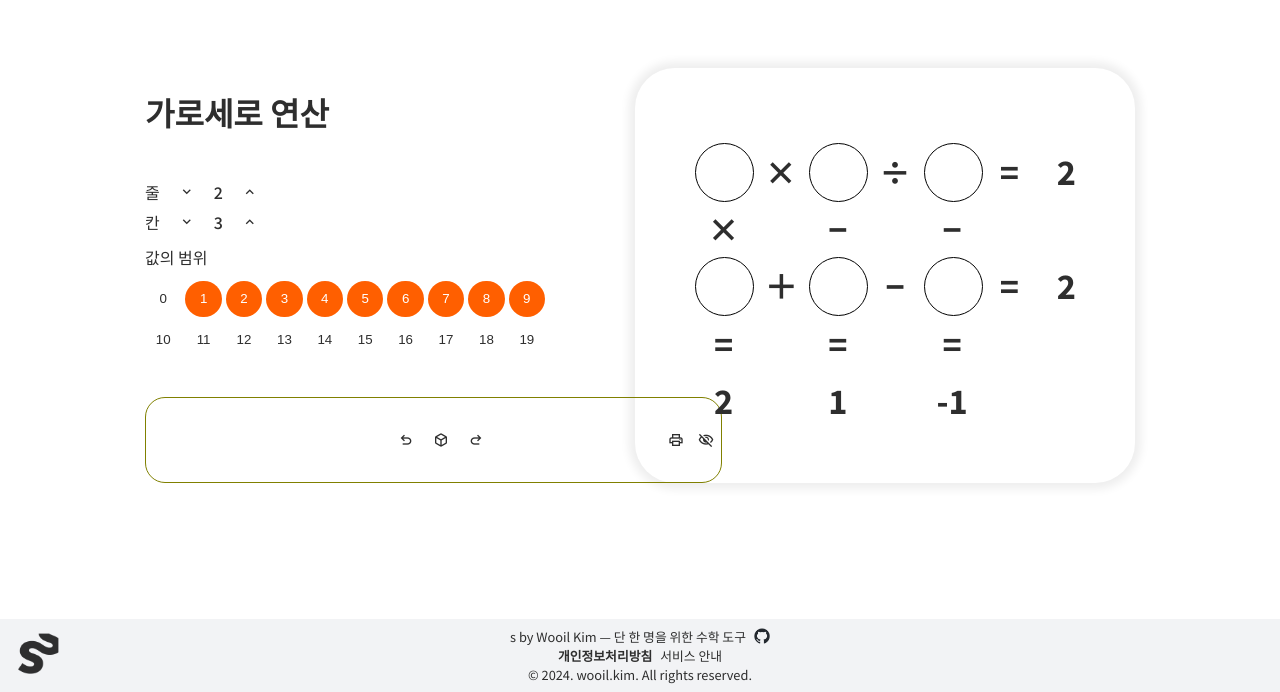
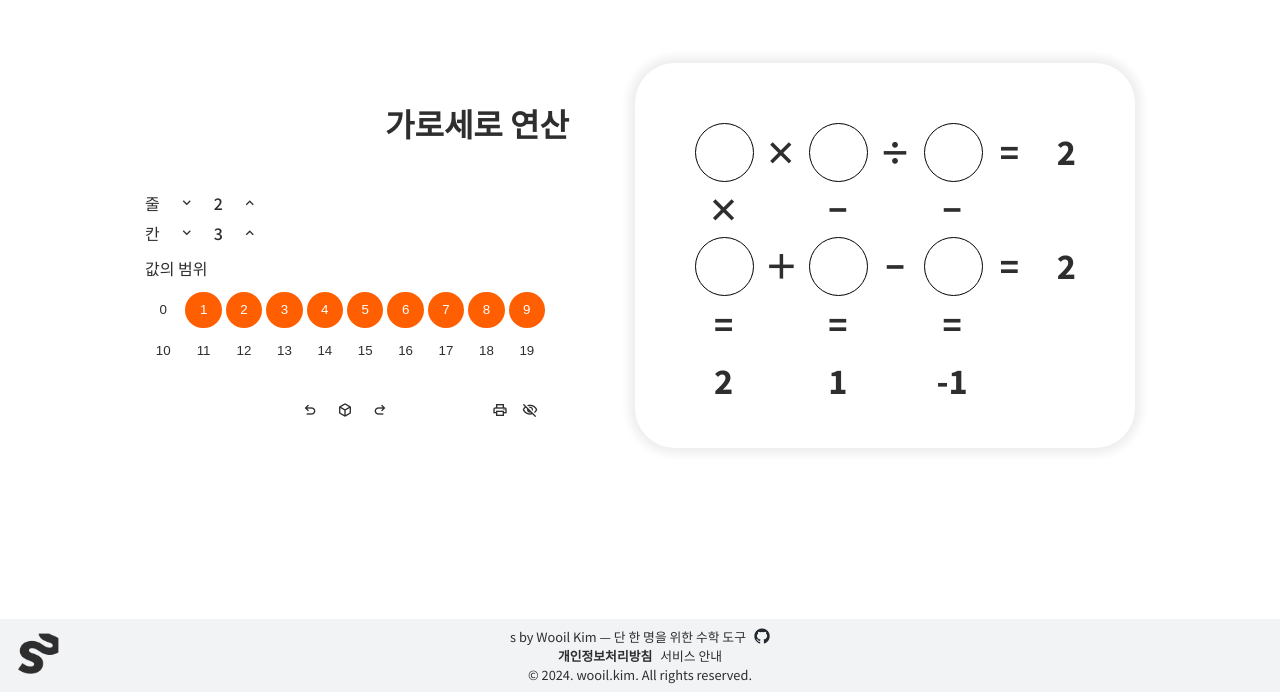
Before and after one commit to woooil/s, a React (Create React App) app: page /cross-math in a window 1280 px wide. Shown: the part 108-800 px from the top of the page. Built offline with nearby package versions, Linux system fonts and the light colour scheme.

Commit message:
fix: fix interrupt with existing app

```diff
--- a/src/apps/division-diagram/components/App.tsx
+++ b/src/apps/division-diagram/components/App.tsx
@@ -37,7 +37,8 @@ export default function App() {
   }
 
   return (
-    <div className="content">
+    <div className="division-diagram content">
+      <h1 className="title">분수의 나눗셈</h1>
       <Controller
         problem={problem}
         setProblem={gatedSetProblem}
--- a/src/apps/division-diagram/components/Axis.jsx
+++ b/src/apps/division-diagram/components/Axis.jsx
@@ -14,8 +14,11 @@ export default function Axis({ a, b, unit }) {
   return (
     <div className="axis">
       <div className="tick-container">
-        {[...Array(b + 1)].map(() => (
-          <div className="tick" />
+        {[...Array(b + 1)].map((_, idx) => (
+          <div
+            className="tick"
+            key={idx}
+          />
         ))}
       </div>
       <div className="line" />
--- a/src/apps/division-diagram/components/Chunk.jsx
+++ b/src/apps/division-diagram/components/Chunk.jsx
@@ -38,13 +38,22 @@ export default function Chunk({
   return (
     <div className="chunk">
       {[...Array(filled)].map((_, idx) => (
-        <Block type={FILLED} />
+        <Block
+          type={FILLED}
+          key={idx}
+        />
       ))}
       {[...Array(shaded)].map((_, idx) => (
-        <Block type={SHADED} />
+        <Block
+          type={SHADED}
+          key={idx}
+        />
       ))}
-      {[...Array(n - filled - shaded)].map(() => (
-        <Block type={EMPTY} />
+      {[...Array(n - filled - shaded)].map((_, idx) => (
+        <Block
+          type={EMPTY}
+          key={idx}
+        />
       ))}
       <div
         className="label"
@@ -67,7 +76,10 @@ export default function Chunk({
         className="divider-container"
         style={dividerContainerStyle}>
         <Divider solid />
-        {divider && [...Array(filled + shaded - 1)].map(() => <Divider />)}
+        {divider &&
+          [...Array(filled + shaded - 1)].map((_, idx) => (
+            <Divider key={idx} />
+          ))}
         <Divider solid />
       </div>
     </div>
--- a/src/apps/division-diagram/styles/App.scss
+++ b/src/apps/division-diagram/styles/App.scss
@@ -10,14 +10,20 @@
   font-size: medium;
 }
 
-.content {
+.division-diagram.content {
   height: 100%;
   width: 100vw;
-  padding-top: 100px;
   display: flex;
   flex-direction: column;
   align-items: center;
-  gap: 60px;
+  gap: 40px;
+  padding-bottom: 200px;
+}
+
+h1 {
+  width: 100%;
+  text-align: left;
+  padding-left: 240px;
 }
 
 .togglable {
--- a/src/apps/division-diagram/styles/Controller.scss
+++ b/src/apps/division-diagram/styles/Controller.scss
@@ -1,12 +1,12 @@
-.controller {
+.division-diagram .controller {
   position: relative;
-  width: 520px;
+  width: 400px;
   min-height: 28px;
   display: flex;
   align-items: center;
   justify-content: center;
-  margin-top: 20px;
   padding: 20px 20px 20px 35px;
+  margin-bottom: 40px;
   border: 1px solid olive;
   border-radius: 20px;
 }
```
